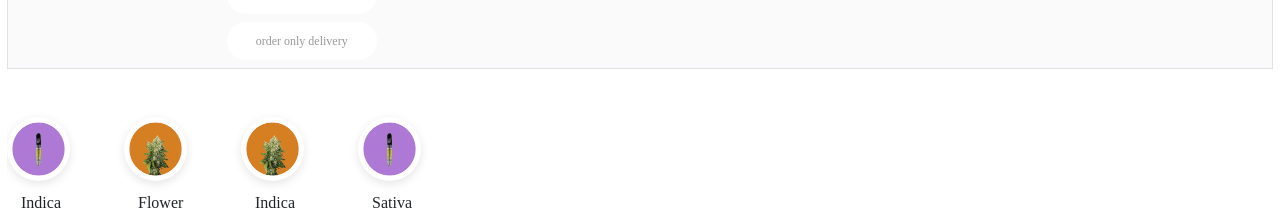
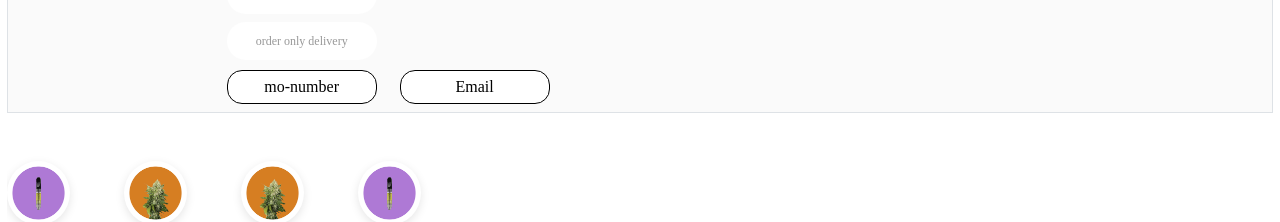
Before and after one commit to SelnoxInfotech/Backwoodorama_UserPanel, a React (Create React App) app: page /Product in a window 1280 px wide. Shown: the part 396-618 px from the top of the page. Built offline with nearby package versions, Linux system fonts and the light colour scheme; no server answers; what google-maps-react would draw is missing.

Commit message:
flav_button

```diff
--- a/src/AppStyle.css
+++ b/src/AppStyle.css
@@ -224,7 +224,28 @@
   flex-wrap: wrap;
 
 }
+.flavour_mobile_email_btn{
+  display: flex;
+  margin-top: 10px;
+}
+.flav_mobile_btn button{
+  border-style: none;
+  /* width: fit-content; */
+  width: 150px;
+  background-color: #FFFFFF;
+  padding:4px;
+  border-radius: 15px;
+  border: 1px solid black;
+}
+.flav_email_btn button{
+  border-style: none;
+  width: 150px;
+  border-radius: 15px;
+  padding:4px;
+  border: 1px solid black;
+  background-color: #FFFFFF;
 
+}
 .flavo_btns {
   border-style: none;
   width: 150px;
--- a/src/Components/Page/Delivery/Flavour/Flavour.jsx
+++ b/src/Components/Page/Delivery/Flavour/Flavour.jsx
@@ -15,7 +15,7 @@ const Flavour = () => {
                         <div className="col-2 flav_image_col_two">
                             <div className="col-12 flav_img_div">
                                 <div className="col-4 flav_img_inner_div">
-                                <img src="./image/logo2.png" alt="img_not_found" style={{pointerEvents: "none"}} />
+                                    <img src="./image/logo2.png" alt="img_not_found" style={{ pointerEvents: "none" }} />
 
                                 </div>
                             </div>
@@ -42,6 +42,26 @@ const Flavour = () => {
                                     )
                                 })}
                             </div>
+                            {/* <div className="row">
+                                <div className="col-lg-2 col-md-4 col-sm-6  flav_mobile_btn">
+                                <button>mo-number</button>
+
+                                </div>
+                                <div className="col-lg-2 col-md-4 col-sm-6  flav_email_btn">
+                                <button>Email</button>
+
+                                </div>
+
+                            </div> */}
+                            <div className="col-12 flavour_mobile_email_btn">
+                                <div className="col-2  flav_mobile_btn">
+                                    <button>mo-number</button>
+                                </div>
+                                <div className="col-2  flav_email_btn">
+                                    <button>Email</button>
+                                </div>
+
+                            </div>
 
 
                         </div>
```
